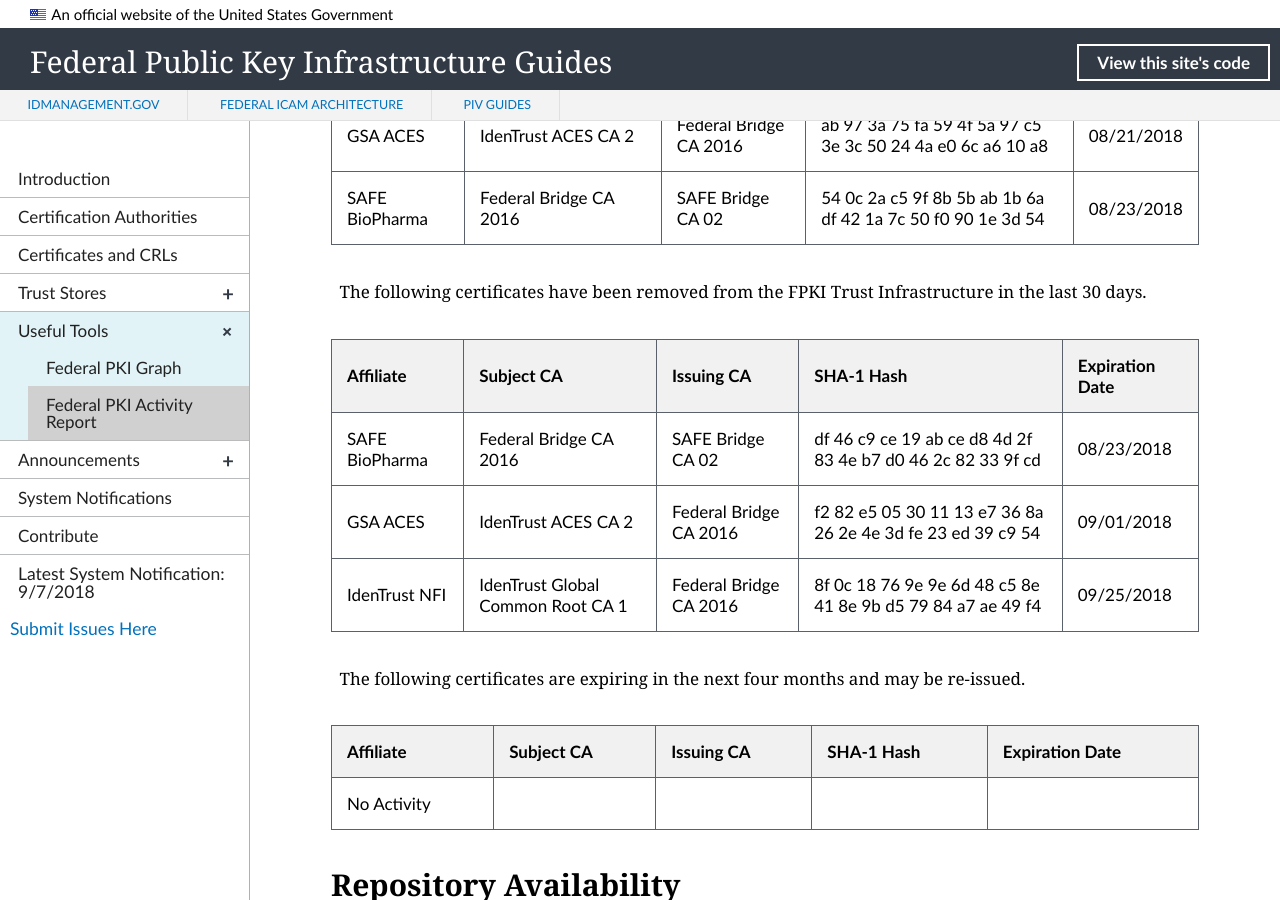
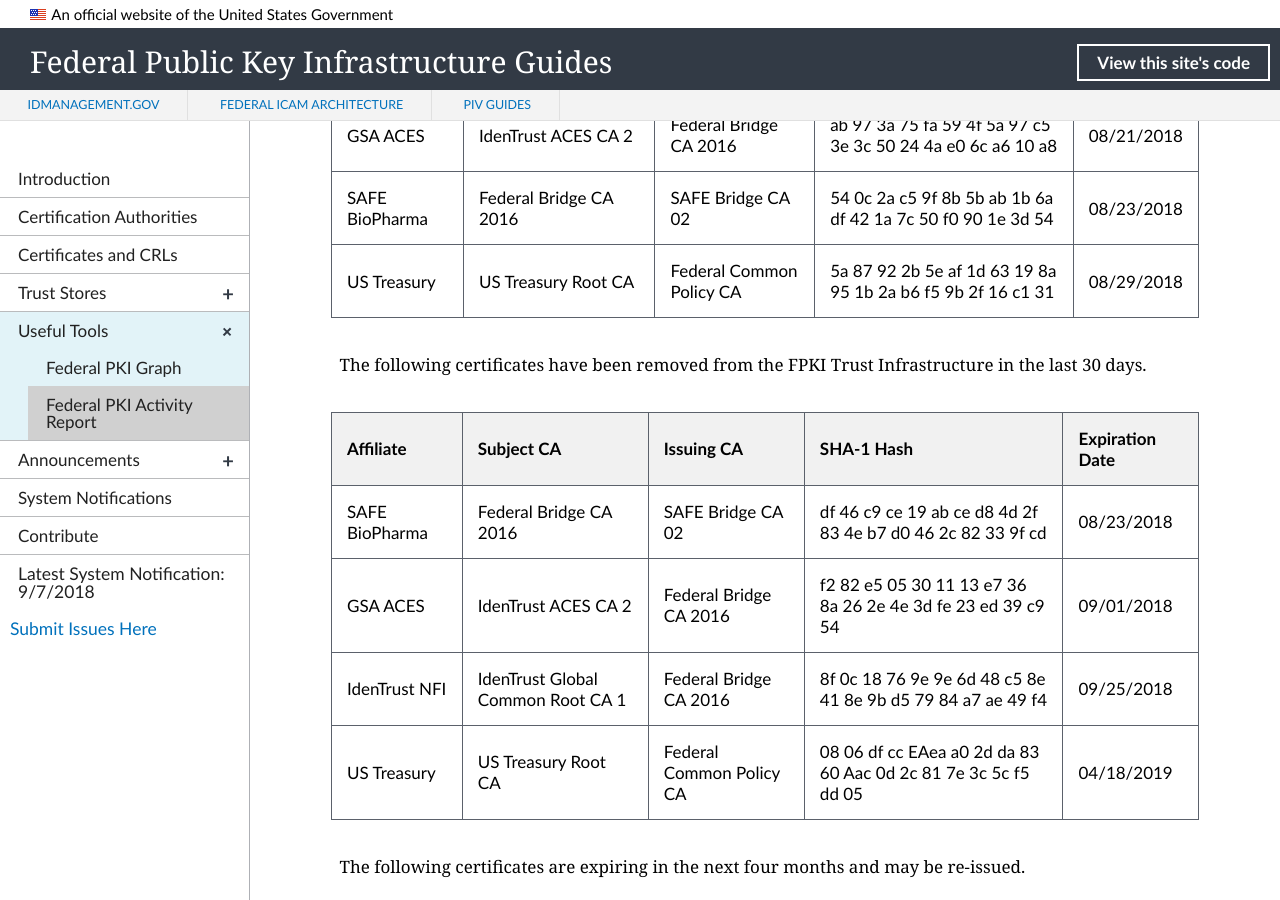
Before and after one commit to GSA/fpki-guides, a Jekyll site: the page built from _tools/03_fpki_activity_report.md, in a window 1280 px wide and 900 px high, scrolled down 2400 px. Built offline with Jekyll 4.4.1, drawn with Linux system fonts in a browser that asks for light colours; nearby versions of some CDN libraries; library files that are not in the unit come from our copies.

Commit message:
Update FPKIAR for Treasury Issuance
Fixes #306
- Added new treasury certificate
- Removed old treasury certificate

```diff
--- a/_tools/03_fpki_activity_report.md
+++ b/_tools/03_fpki_activity_report.md
@@ -63,6 +63,7 @@
 | IdenTrust | IdenTrust Global Common Root CA 1 | Federal Bridge CA 2016 |  05 24 54 75 3d 53 ff 23 76 73 7f a7 79 8e c7 2f ab 82 83 3 | 08/21/2018 |
 | GSA ACES | IdenTrust ACES CA 2 | Federal Bridge CA 2016 | ab 97 3a 75 fa 59 4f 5a 97 c5 3e 3c 50 24 4a e0 6c a6 10 a8 | 08/21/2018 |
 | SAFE BioPharma | Federal Bridge CA 2016 | SAFE Bridge CA 02 | 54 0c 2a c5 9f 8b 5b ab 1b 6a df 42 1a 7c 50 f0 90 1e 3d 54 | 08/23/2018 |
+| US Treasury | US Treasury Root CA | Federal Common Policy CA | 5a 87 92 2b 5e af 1d 63 19 8a 95 1b 2a b6 f5 9b 2f 16 c1 31 | 08/29/2018 |
 
 The following certificates have been removed from the FPKI Trust Infrastructure in the last 30 days.
 
@@ -71,6 +72,7 @@
 | SAFE BioPharma | Federal Bridge CA 2016 | SAFE Bridge CA 02 | df 46 c9 ce 19 ab ce d8 4d 2f 83 4e b7 d0 46 2c 82 33 9f cd | 08/23/2018 |
 | GSA ACES | IdenTrust ACES CA 2 | Federal Bridge CA 2016 | f2 82 e5 05 30 11 13 e7 36 8a 26 2e 4e 3d fe 23 ed 39 c9 54 | 09/01/2018 |
 | IdenTrust NFI | IdenTrust Global Common Root CA 1 | Federal Bridge CA 2016 | 8f 0c 18 76 9e 9e 6d 48 c5 8e 41 8e 9b d5 79 84 a7 ae 49 f4 | 09/25/2018 |
+| US Treasury | US Treasury Root CA | Federal Common Policy CA | 08 06 df cc EAea a0 2d da 83 60 Aac 0d 2c 81 7e 3c 5c f5 dd 05 | 04/18/2019 |
 
 The following certificates are expiring in the next four months and may be re-issued.
 
```
